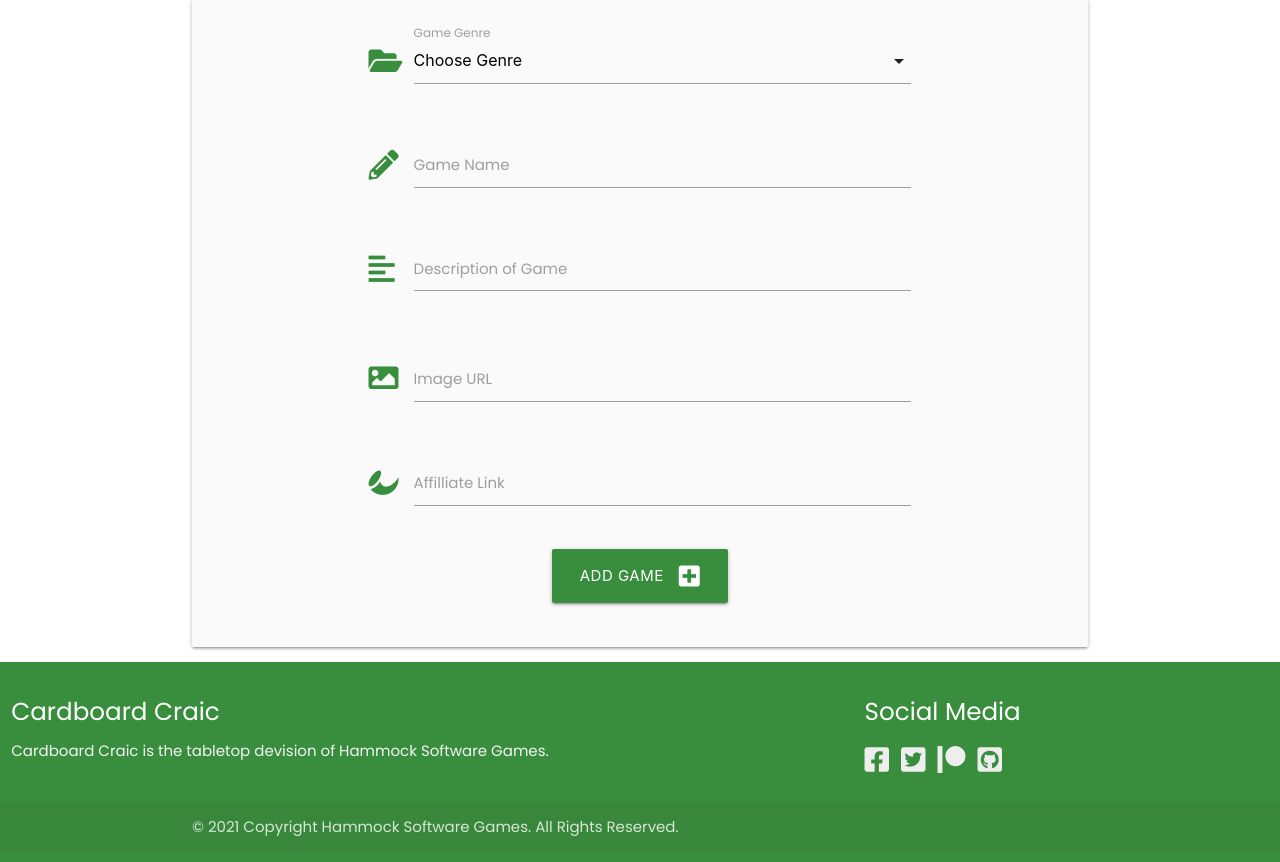
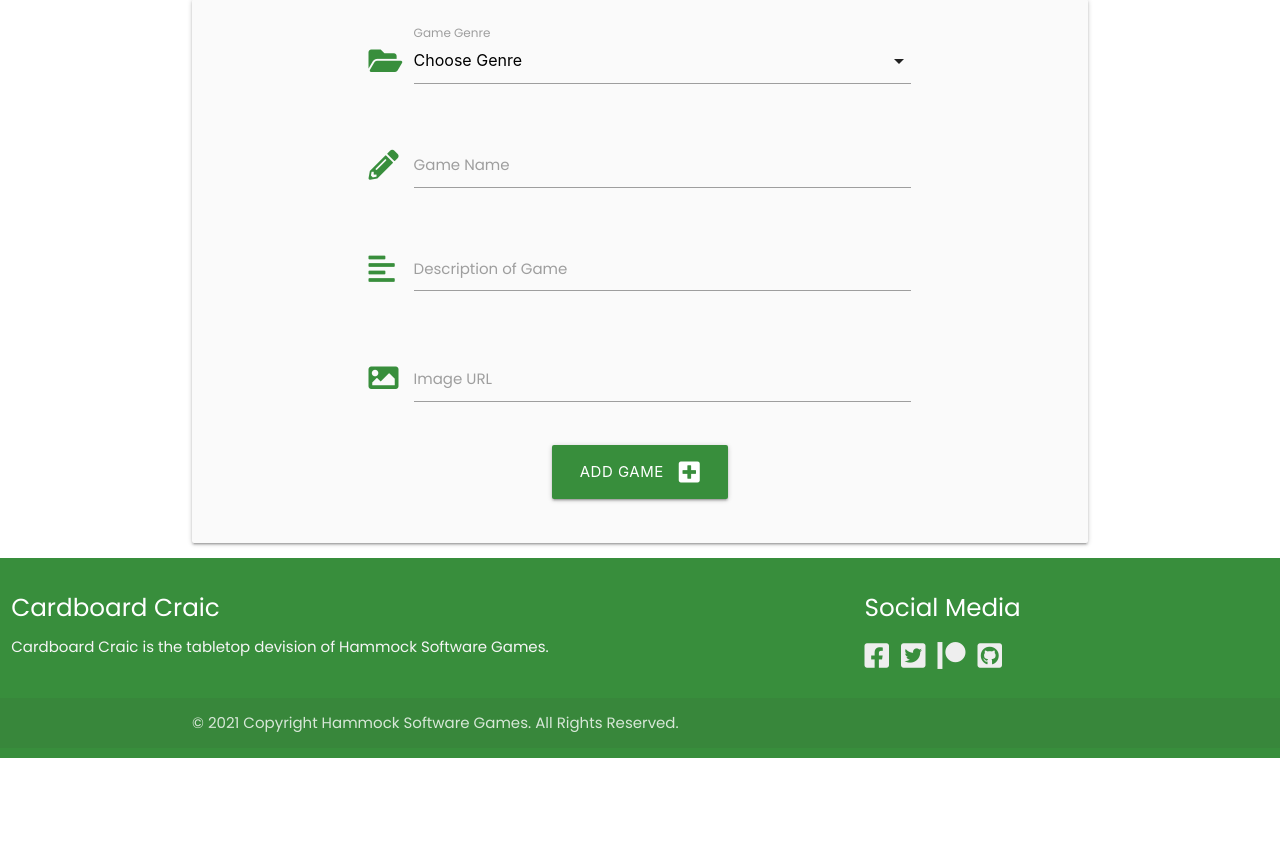
Before and after one commit to Phillip-Healy/cardboard2, a Flask app: page /add_game in a window 1280 px wide. Shown: the part 169-1031 px from the top of the page. After the commit the page ends 927 px from the top, so only its background shows below. Run offline with Flask 2, Linux system fonts and the light colour scheme; data that the repository does not hold is empty; some libraries are stand-ins or nearby versions.

Commit message:
Adjusted bad links

```diff
--- a/app.py
+++ b/app.py
@@ -121,7 +121,6 @@ def add_game():
             "genre": request.form.get("genre"),
             "description": request.form.get("description"),
             "img_url": request.form.get("img_url"),
-            "affiliate_link": request.form.get("img_url"),
             "created_by": session["user"],
             "date": datetime.now()
         }
@@ -141,7 +140,6 @@ def edit_game(game_id):
             "genre": request.form.get("genre"),
             "description": request.form.get("description"),
             "img_url": request.form.get("img_url"),
-            "affilliate_link": request.form.get("affilliate_link"),
             "created_by": session["user"],
             "date": datetime.now()
         }
--- a/templates/add_game.html
+++ b/templates/add_game.html
@@ -44,14 +44,6 @@
                         <label for="img_url">Image URL</label>
                     </div>
                 </div>
-                <!-- Affilliate Link -->
-                <div class="row">
-                    <div class="input-field col s12">
-                        <i class="fab fa-affiliatetheme prefix green-text text-darken-2"></i>
-                        <input id="affiliate_link" name="affiliate_link" type="text" class="validate" required>
-                        <label for="affiliate_link">Affilliate Link</label>
-                    </div>
-                </div>
                 <!-- submit button -->
                 <div class="row">
                     <div class="col s12 center-align">
```
